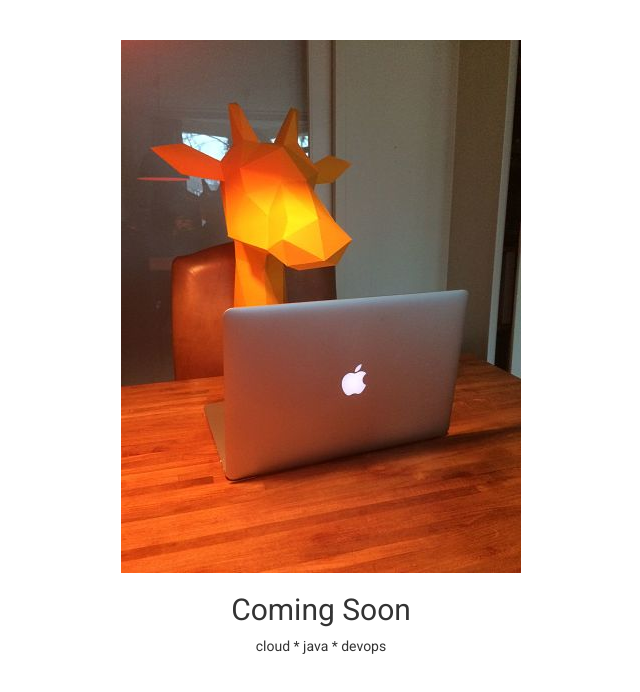
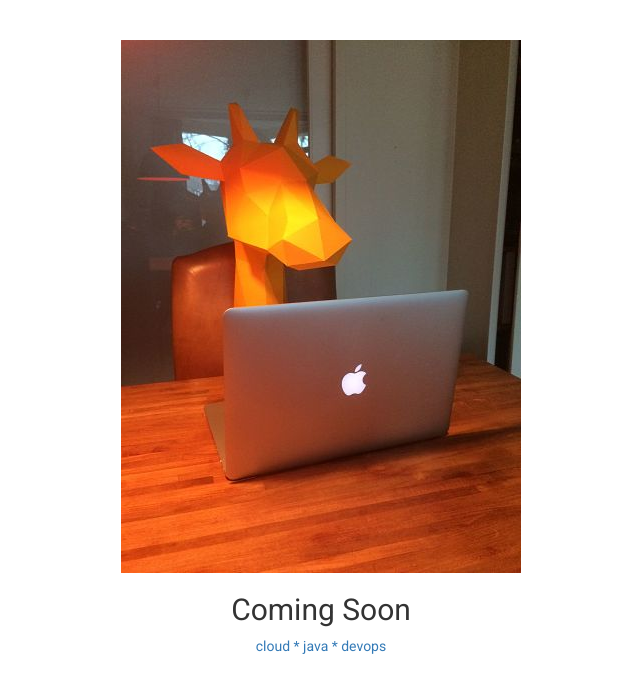
Before and after one commit to rolanddb/giraffesoftware, a website: page index.html in a window 1280 px wide. Shown: the whole page, without its empty margins (319-959 px from the left). Drawn offline with Linux system fonts and the light colour scheme.

Commit message:
add link

```diff
--- a/index.html
+++ b/index.html
@@ -21,7 +21,7 @@
             <div class="col-xs-12 text-center img-responsive" alt="Giraffe"> <img src="assets/img/giraffe_opt.jpg" class="img-giraffe" style="max-width: 100%">
                 <p>
                     <h2>Coming Soon</h2></p>
-                <p>cloud * java * devops</p>
+                <p><a href="https://www.linkedin.com/in/rolanddeboo">cloud * java * devops</a></p>
             </div>
         </div>
 </body>
```
